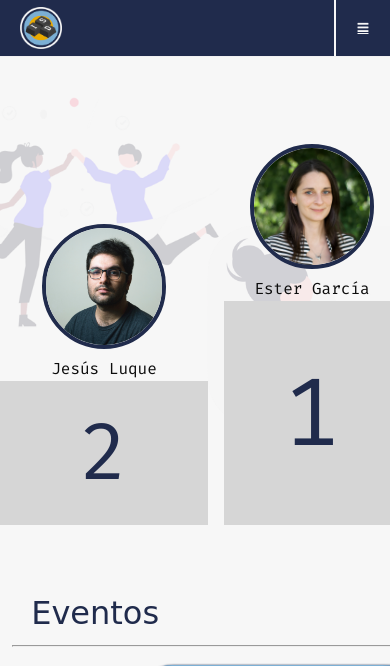
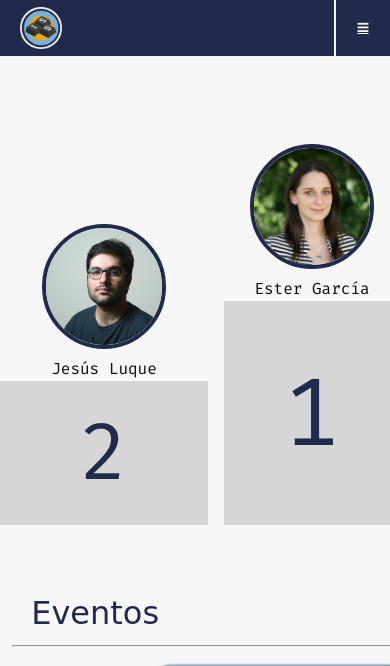
Before and after one commit to innosoft-innoweb/innosoft-innoweb-1, a Django app: page / in a window 390 px wide. Shown: the top 666 px of the page. Run offline with Django 4.2, Linux system fonts and the light colour scheme; some web fonts are replaced.

Commit message:
feat(#011): Make home decorations responsive

```diff
--- a/static/styles/home.css
+++ b/static/styles/home.css
@@ -30,11 +30,46 @@
 .decoration-left {
     left: 0;
     top: 0;
-    transform: scale(0.95) translateX(-30%) translateY(-25%);
+    scale: 0.95;
+    transform: translateX(-25%) translateY(-25%);
 }
 
 .decoration-right {
     right:0;
     top: 3%;
-    transform: scale(1) translateX(43%);
+    scale: 1;
+    transform: translateX(43%);
 }
+
+@media only screen and (max-width: 1200px) {
+
+    .decoration-left {
+        scale: 0.8;
+        left: -5%;
+        opacity: 8%;
+    }
+
+    .decoration-right {
+        scale: 0.8;
+        right: -8%;
+        top: 0;
+        opacity: 8%;
+    }
+
+}
+
+@media only screen and (max-width: 900px) {
+
+    .decoration-left {
+        top: 40%;
+        scale: 1.5;
+        left: 5%;
+    }
+
+    .decoration-right {
+        top: 20%;
+        scale: 1.8;
+        right: 5%;
+    }
+
+}
```
